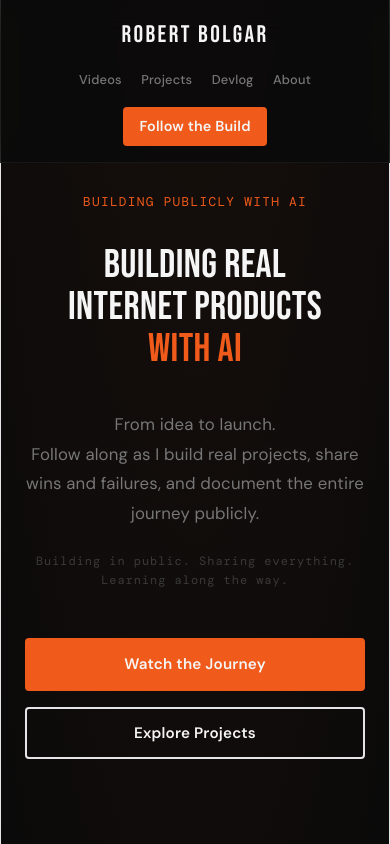
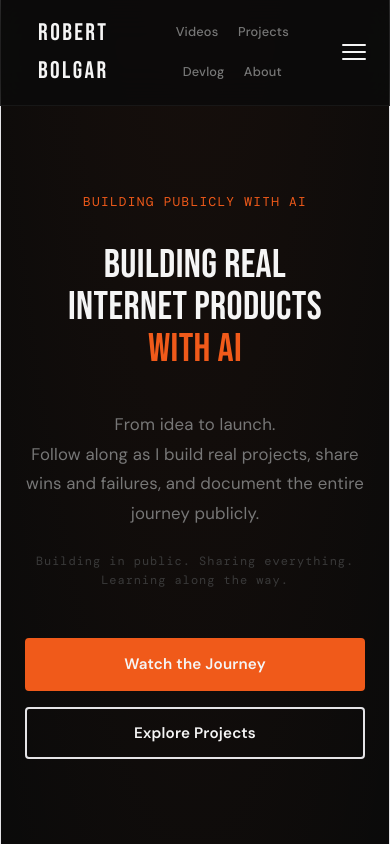
Before and after one commit to RobertBolgar/robertbolgar-dev, a React (Vite) app: page / in a window 390 px wide. Shown: the top 844 px of the page. Built offline with nearby package versions, Linux system fonts and the light colour scheme.

Commit message:
Improve mobile navigation with hamburger menu and dropdown

```diff
--- a/src/App.css
+++ b/src/App.css
@@ -111,20 +111,110 @@ a:hover {
   color: var(--white);
 }
 
+/* Hamburger Button */
+.nav-hamburger {
+  display: none;
+  flex-direction: column;
+  justify-content: center;
+  align-items: center;
+  width: 32px;
+  height: 32px;
+  background: transparent;
+  border: none;
+  cursor: pointer;
+  padding: 0;
+  gap: 5px;
+}
+
+.nav-hamburger-line {
+  width: 24px;
+  height: 2px;
+  background: var(--white);
+  transition: all 0.3s ease;
+  border-radius: 2px;
+}
+
+.nav-hamburger:hover .nav-hamburger-line {
+  background: var(--orange);
+}
+
+/* Mobile Menu */
+.nav-mobile-menu {
+  display: none;
+  position: absolute;
+  top: 100%;
+  left: 0;
+  right: 0;
+  background: var(--charcoal);
+  border-bottom: 1px solid var(--border);
+  padding: 0;
+  flex-direction: column;
+  gap: 0;
+  opacity: 0;
+  visibility: hidden;
+  transform: translateY(-10px);
+  transition: all 0.3s ease;
+}
+
+.nav-mobile-menu-open {
+  display: flex;
+  opacity: 1;
+  visibility: visible;
+  transform: translateY(0);
+}
+
+.nav-mobile-link {
+  padding: 1rem 1.5rem;
+  color: var(--white);
+  font-size: 0.95rem;
+  font-weight: 500;
+  border-bottom: 1px solid rgba(36, 36, 36, 0.5);
+  transition: background 0.2s ease, color 0.2s ease;
+}
+
+.nav-mobile-link:hover {
+  background: var(--card);
+  color: var(--orange);
+}
+
+.nav-mobile-link:last-of-type {
+  border-bottom: none;
+}
+
+.nav-mobile-cta {
+  padding: 1rem 1.5rem;
+  background: var(--orange);
+  color: var(--white);
+  font-size: 0.95rem;
+  font-weight: 600;
+  text-align: center;
+  transition: background 0.2s ease;
+}
+
+.nav-mobile-cta:hover {
+  background: #d64d15;
+}
+
 @media (max-width: 768px) {
   .nav-container {
-    flex-direction: column;
-    gap: 1rem;
+    padding: 0.875rem 1.5rem;
   }
 
-  .nav-links {
-    gap: 1rem;
-    flex-wrap: wrap;
-    justify-content: center;
+  .nav-links-desktop,
+  .nav-cta-desktop {
+    display: none;
+  }
+
+  .nav-hamburger {
+    display: flex;
+  }
+
+  .nav-container {
+    justify-content: space-between;
   }
 
   .hero {
-    padding: 10rem 1.5rem 6rem;
+    padding: 7rem 1.5rem 6rem;
   }
 
   .hero::before {
--- a/src/components/Nav.jsx
+++ b/src/components/Nav.jsx
@@ -1,17 +1,52 @@
-import React from 'react';
+import React, { useState } from 'react';
 
 const Nav = () => {
+  const [isMobileMenuOpen, setIsMobileMenuOpen] = useState(false);
+
+  const toggleMobileMenu = () => {
+    setIsMobileMenuOpen(!isMobileMenuOpen);
+  };
+
+  const closeMobileMenu = () => {
+    setIsMobileMenuOpen(false);
+  };
+
   return (
     <nav className="nav">
       <div className="nav-container">
         <div className="nav-logo">ROBERT BOLGAR</div>
-        <div className="nav-links">
+
+        {/* Desktop Navigation */}
+        <div className="nav-links nav-links-desktop">
           <a href="#videos">Videos</a>
           <a href="#projects">Projects</a>
           <a href="#devlog">Devlog</a>
           <a href="#about">About</a>
         </div>
-        <a href="#videos" className="nav-cta">Follow the Build</a>
+
+        {/* Desktop CTA */}
+        <a href="#videos" className="nav-cta nav-cta-desktop">Follow the Build</a>
+
+        {/* Mobile Hamburger Button */}
+        <button
+          className="nav-hamburger"
+          onClick={toggleMobileMenu}
+          aria-label="Toggle navigation menu"
+          aria-expanded={isMobileMenuOpen}
+        >
+          <span className="nav-hamburger-line"></span>
+          <span className="nav-hamburger-line"></span>
+          <span className="nav-hamburger-line"></span>
+        </button>
+      </div>
+
+      {/* Mobile Dropdown Menu */}
+      <div className={`nav-mobile-menu ${isMobileMenuOpen ? 'nav-mobile-menu-open' : ''}`}>
+        <a href="#videos" className="nav-mobile-link" onClick={closeMobileMenu}>Videos</a>
+        <a href="#projects" className="nav-mobile-link" onClick={closeMobileMenu}>Projects</a>
+        <a href="#devlog" className="nav-mobile-link" onClick={closeMobileMenu}>Devlog</a>
+        <a href="#about" className="nav-mobile-link" onClick={closeMobileMenu}>About</a>
+        <a href="#videos" className="nav-mobile-cta" onClick={closeMobileMenu}>Follow the Build</a>
       </div>
     </nav>
   );
```
